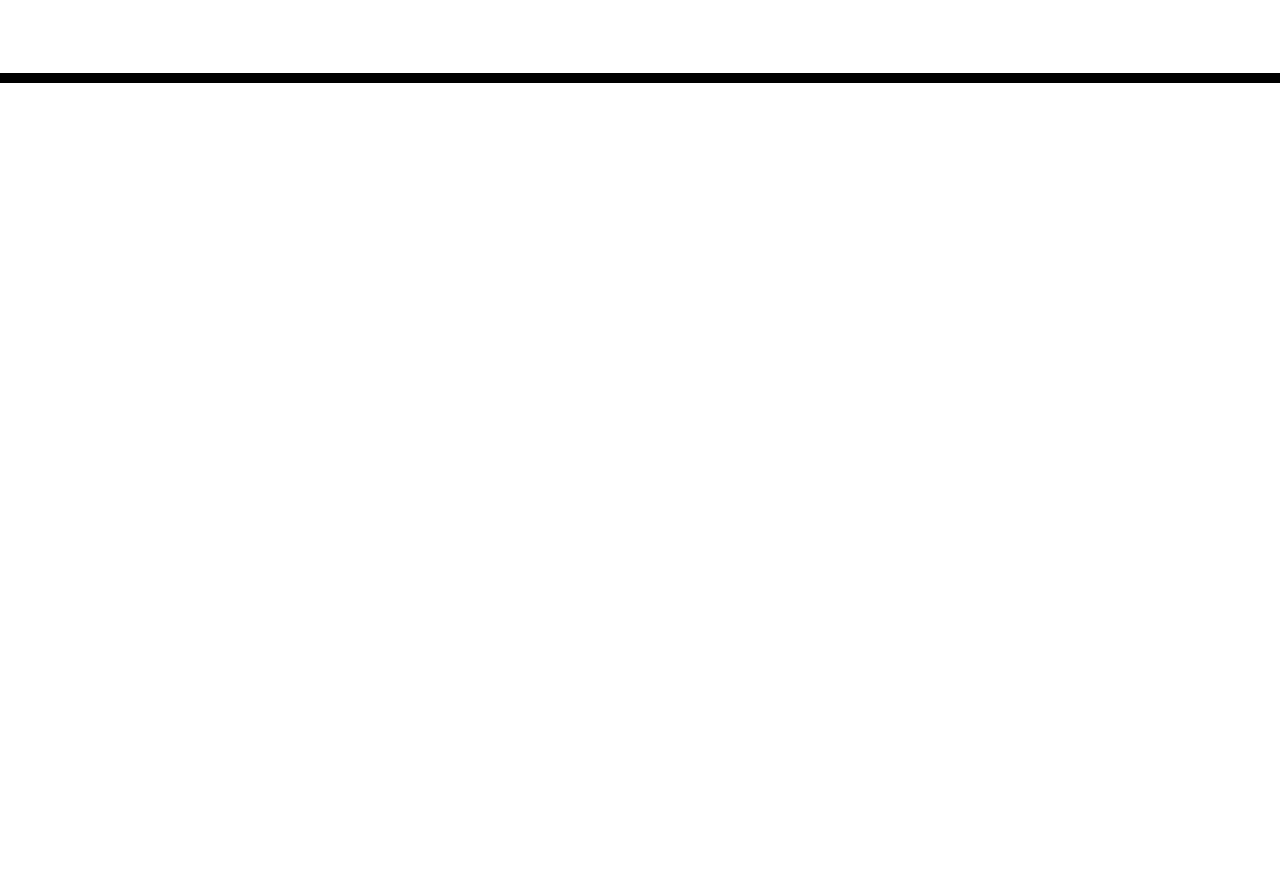
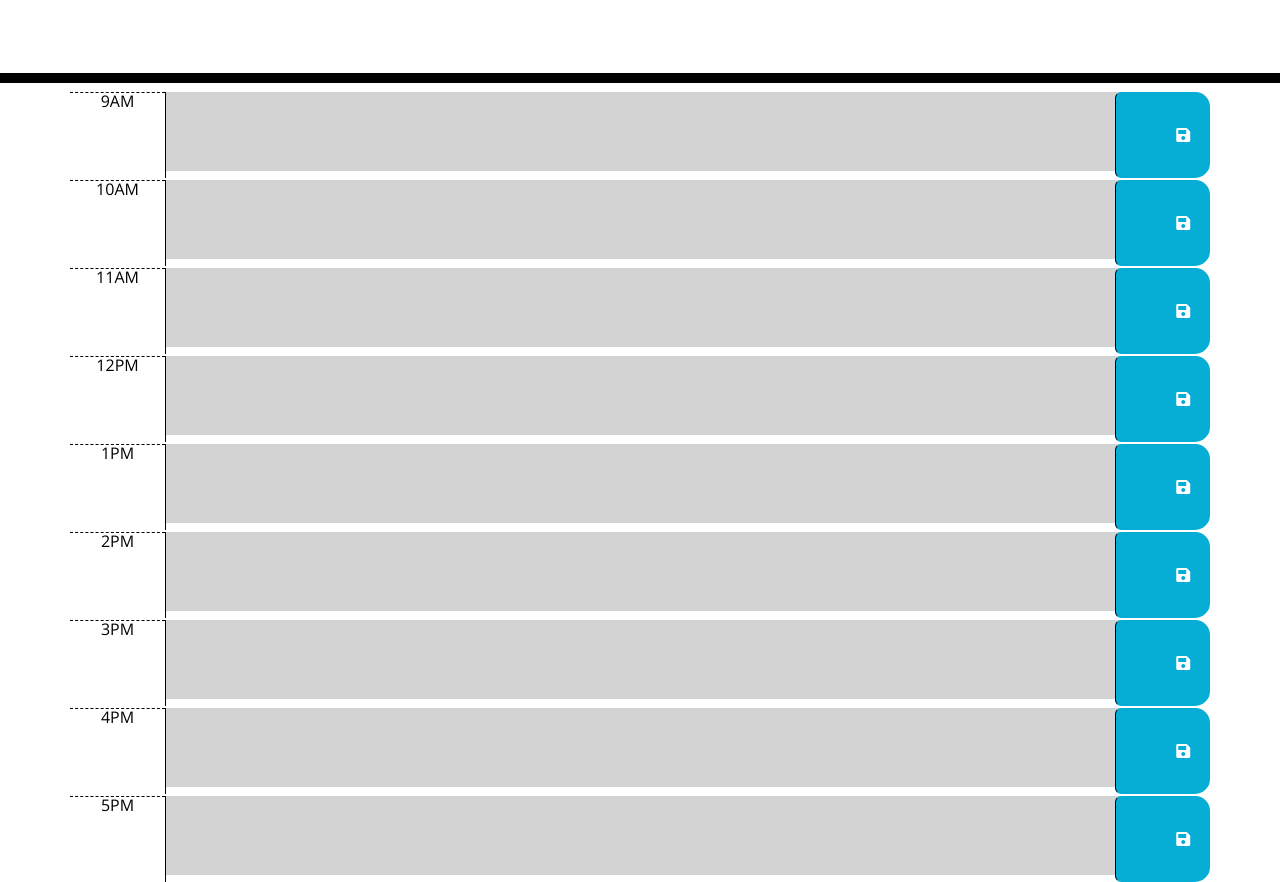
Before and after one commit to omar12ahmed/daily-planner, a plain HTML site: page index.html in a window 1280 px wide. Shown: the part 168-1050 px from the top of the page. Before the commit the page ends 800 px from the top, so only its background shows below. Drawn offline with nearby package versions, Linux system fonts and the light colour scheme.

Commit message:
html layout

```diff
--- a/index.html
+++ b/index.html
@@ -31,7 +31,69 @@
       <p id="currentDay" class="lead"></p>
     </header>
     <div class="container">
-      <!-- Timeblocks go here -->
+      <div class="time-block row past mt-2">
+        <div class="hour col-sm-1">9AM</div>
+        <textarea name="" id="" class="col-sm-10"></textarea>
+        <button class="saveBtn btn col-sm-1">
+          <i class="fas fa-save"></i>
+        </button>
+      </div>
+      <div class="time-block row past mt-2">
+        <div class="hour col-sm-1">10AM</div>
+        <textarea name="" id="" class="col-sm-10"></textarea>
+        <button class="saveBtn btn col-sm-1">
+          <i class="fas fa-save"></i>
+        </button>
+      </div>
+      <div class="time-block row past mt-2">
+        <div class="hour col-sm-1">11AM</div>
+        <textarea name="" id="" class="col-sm-10"></textarea>
+        <button class="saveBtn btn col-sm-1">
+          <i class="fas fa-save"></i>
+        </button>
+      </div>
+      <div class="time-block row past mt-2">
+        <div class="hour col-sm-1">12PM</div>
+        <textarea name="" id="" class="col-sm-10"></textarea>
+        <button class="saveBtn btn col-sm-1">
+          <i class="fas fa-save"></i>
+        </button>
+      </div>
+      <div class="time-block row past mt-2">
+        <div class="hour col-sm-1">1PM</div>
+        <textarea name="" id="" class="col-sm-10"></textarea>
+        <button class="saveBtn btn col-sm-1">
+          <i class="fas fa-save"></i>
+        </button>
+      </div>
+      <div class="time-block row past mt-2">
+        <div class="hour col-sm-1">2PM</div>
+        <textarea name="" id="" class="col-sm-10"></textarea>
+        <button class="saveBtn btn col-sm-1">
+          <i class="fas fa-save"></i>
+        </button>
+      </div>
+      <div class="time-block row past mt-2">
+        <div class="hour col-sm-1">3PM</div>
+        <textarea name="" id="" class="col-sm-10"></textarea>
+        <button class="saveBtn btn col-sm-1">
+          <i class="fas fa-save"></i>
+        </button>
+      </div>
+      <div class="time-block row past mt-2">
+        <div class="hour col-sm-1">4PM</div>
+        <textarea name="" id="" class="col-sm-10"></textarea>
+        <button class="saveBtn btn col-sm-1">
+          <i class="fas fa-save"></i>
+        </button>
+      </div>
+      <div class="time-block row past mt-2">
+        <div class="hour col-sm-1">5PM</div>
+        <textarea name="" id="" class="col-sm-10"></textarea>
+        <button class="saveBtn btn col-sm-1">
+          <i class="fas fa-save"></i>
+        </button>
+      </div>
     </div>
 
     <script src="https://cdnjs.cloudflare.com/ajax/libs/jquery/3.2.1/jquery.min.js"></script>
```
